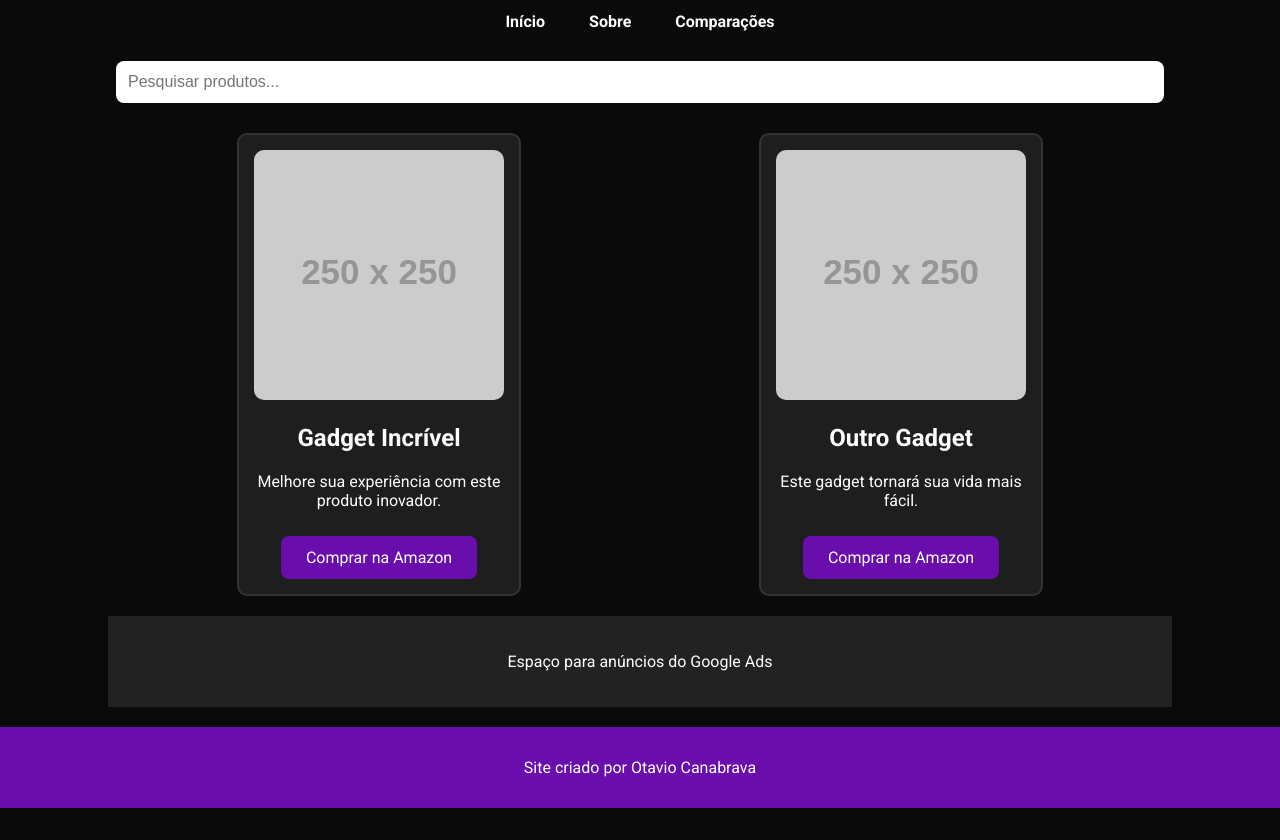
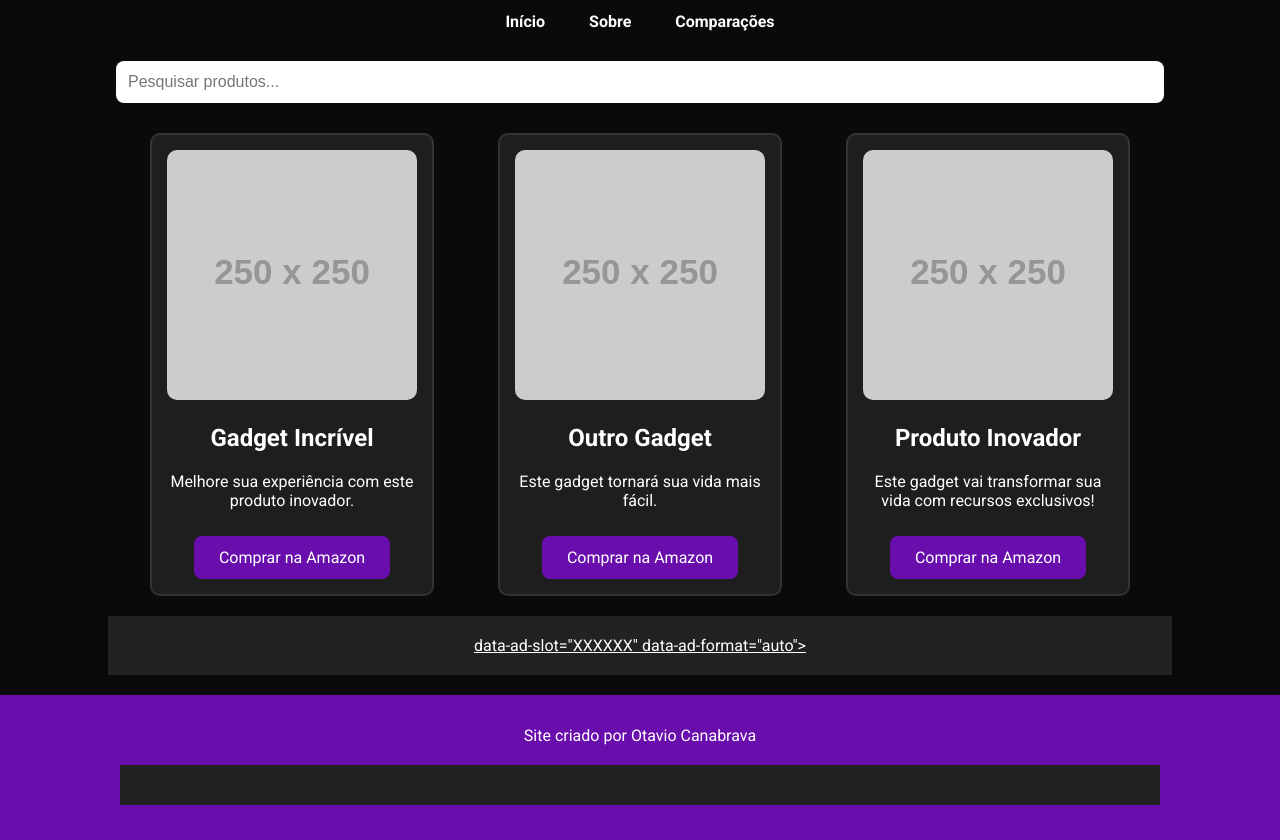
Before and after one commit to otavio7141/otavio7141.github.io, a plain HTML site: page index.html in a window 1280 px wide. Shown: the part 78-918 px from the top of the page. Before the commit the page ends 886 px from the top, so only its background shows below. Drawn offline with Linux system fonts and the light colour scheme; placeholder pictures from the web are drawn by us.

Commit message:
Update index.html

```diff
--- a/index.html
+++ b/index.html
@@ -113,25 +113,56 @@
     </div>
     <div class="container">
         <div class="products">
+            <!-- Produto 1 -->
             <div class="product">
                 <img src="https://via.placeholder.com/250" alt="Produto 1">
                 <h2>Gadget Incrível</h2>
                 <p>Melhore sua experiência com este produto inovador.</p>
                 <a href="https://www.amazon.com.br/" class="buy-btn" target="_blank">Comprar na Amazon</a>
             </div>
+            <!-- Produto 2 -->
             <div class="product">
                 <img src="https://via.placeholder.com/250" alt="Produto 2">
                 <h2>Outro Gadget</h2>
                 <p>Este gadget tornará sua vida mais fácil.</p>
                 <a href="https://www.amazon.com.br/" class="buy-btn" target="_blank">Comprar na Amazon</a>
             </div>
+            <!-- Produto 3 -->
+            <div class="product">
+                <img src="https://via.placeholder.com/250" alt="Produto 3">
+                <h2>Produto Inovador</h2>
+                <p>Este gadget vai transformar sua vida com recursos exclusivos!</p>
+                <a href="https://www.amazon.com.br/" class="buy-btn" target="_blank">Comprar na Amazon</a>
+            </div>
         </div>
     </div>
+
+    <!-- Espaço para Anúncios do Google Ads -->
     <div class="ads">
-        <p>Espaço para anúncios do Google Ads</p>
+        <script async src="https://pagead2.googlesyndication.com/pagead/js/adsbygoogle.js"></script>
+        <ins class="adsbygoogle"
+             style="display:block"
+             data-ad-client="ca-pub-XXXXXX"  <!-- Substitua com seu AdSense ID -->
+             data-ad-slot="XXXXXX"  <!-- Substitua com seu Slot ID -->
+             data-ad-format="auto"></ins>
+        <script>
+             (adsbygoogle = window.adsbygoogle || []).push({});
+        </script>
     </div>
+
     <div class="footer">
         <p>Site criado por Otavio Canabrava</p>
+        <div class="ads">
+            <script async src="https://pagead2.googlesyndication.com/pagead/js/adsbygoogle.js"></script>
+            <ins class="adsbygoogle"
+                 style="display:block"
+                 data-ad-client="ca-pub-XXXXXX"
+                 data-ad-slot="XXXXXX"
+                 data-ad-format="auto"></ins>
+            <script>
+                 (adsbygoogle = window.adsbygoogle || []).push({});
+            </script>
+        </div>
     </div>
 </body>
 </html>
```
